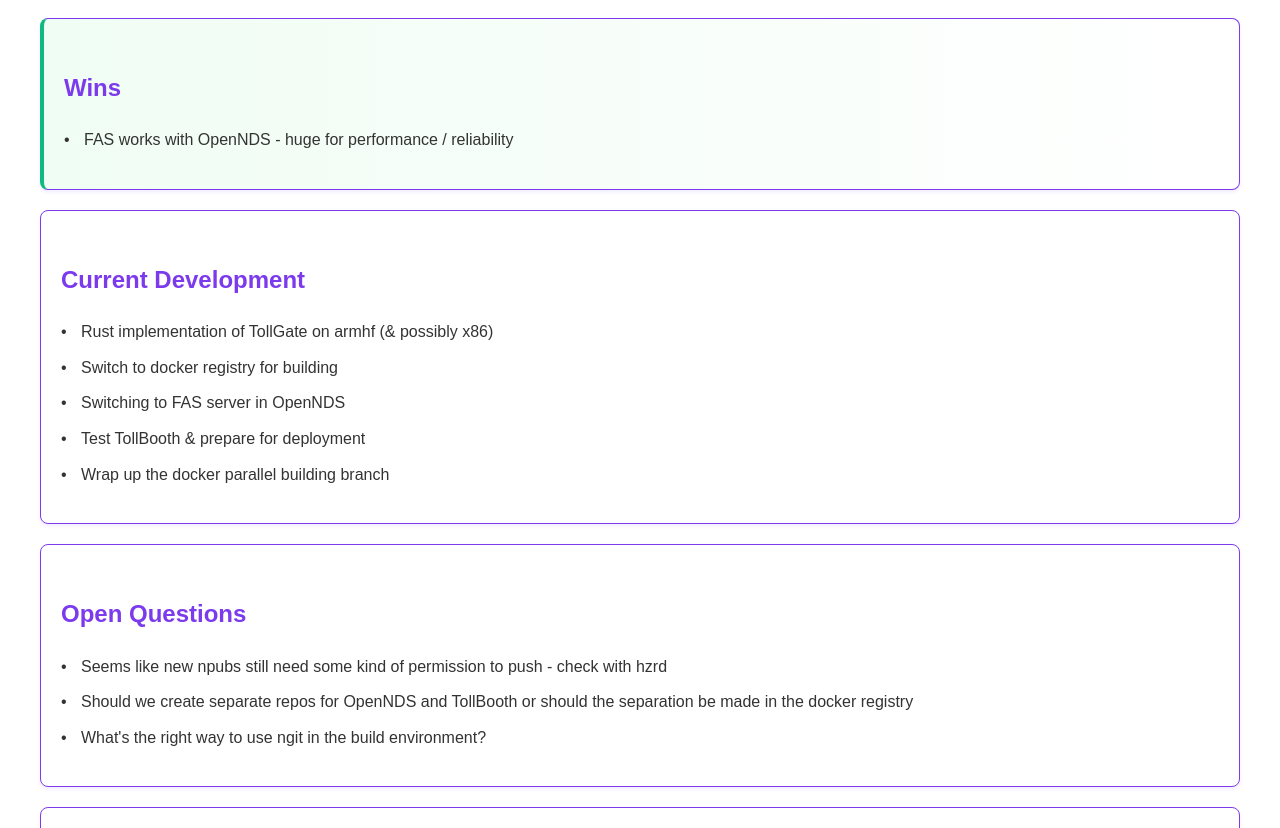
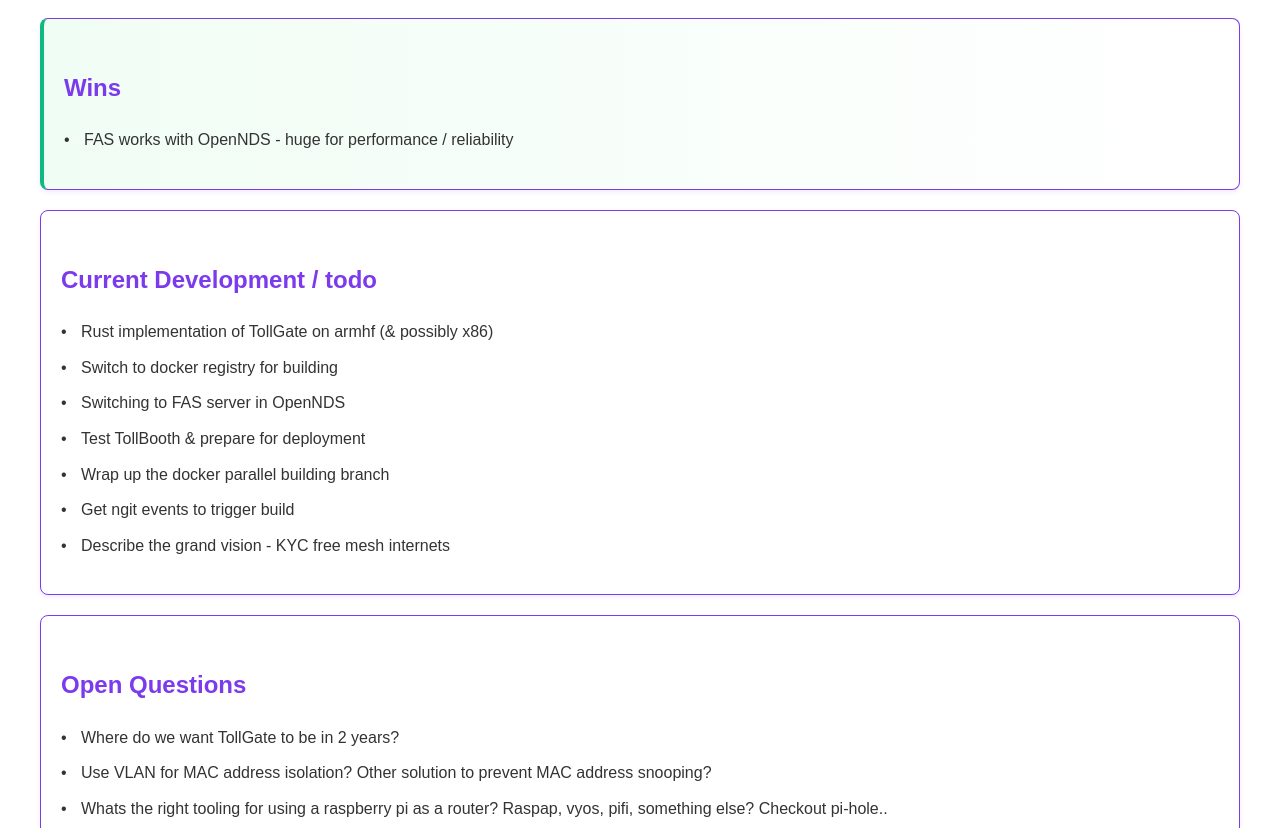
Before and after one commit to OpenTollGate/TollGate, a website: page nsite/development_status.html in a window 1280 px wide. Shown: the part 116-944 px from the top of the page. Drawn offline with Linux system fonts and the light colour scheme.

Commit message:
Updated development_status

```diff
--- a/nsite/development_status.html
+++ b/nsite/development_status.html
@@ -119,13 +119,15 @@
 
         <!-- Current Development Section -->
         <div class="status-card">
-            <h2>Current Development</h2>
+            <h2>Current Development / todo</h2>
             <ul class="feature-list">
                 <li>Rust implementation of TollGate on armhf (& possibly x86)</li>
                 <li>Switch to docker registry for building</li>
                 <li>Switching to FAS server in OpenNDS</li>
                 <li>Test TollBooth & prepare for deployment</li>
                 <li>Wrap up the docker parallel building branch</li>
+                <li>Get ngit events to trigger build</li>
+                <li>Describe the grand vision - KYC free mesh internets</li>
             </ul>
         </div>
 
@@ -133,9 +135,11 @@
         <div class="status-card">
             <h2>Open Questions</h2>
             <ul class="feature-list">
+                <li>Where do we want TollGate to be in 2 years?</li>
+                <li>Use VLAN for MAC address isolation? Other solution to prevent MAC address snooping?</li>
+                <li>Whats the right tooling for using a raspberry pi as a router? Raspap, vyos, pifi, something else? Checkout pi-hole..</li>
                 <li>Seems like new npubs still need some kind of permission to push - check with hzrd</li>
                 <li>Should we create separate repos for OpenNDS and TollBooth or should the separation be made in the docker registry</li>
-                <li>What's the right way to use ngit in the build environment?</li>
             </ul>
         </div>
 
```
